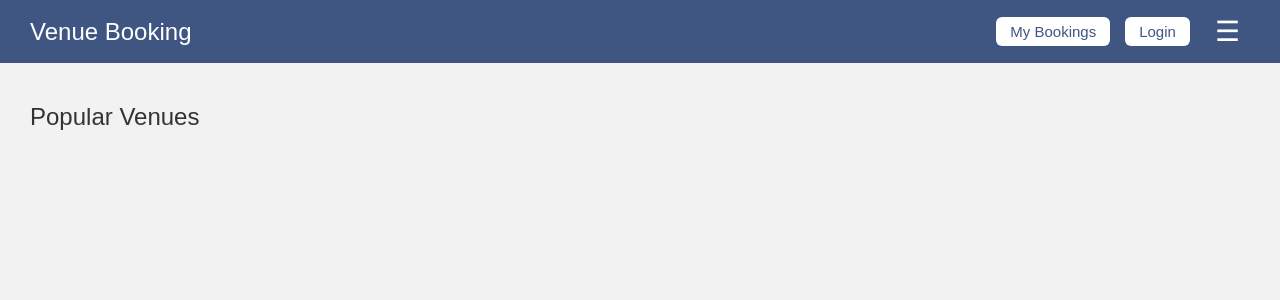
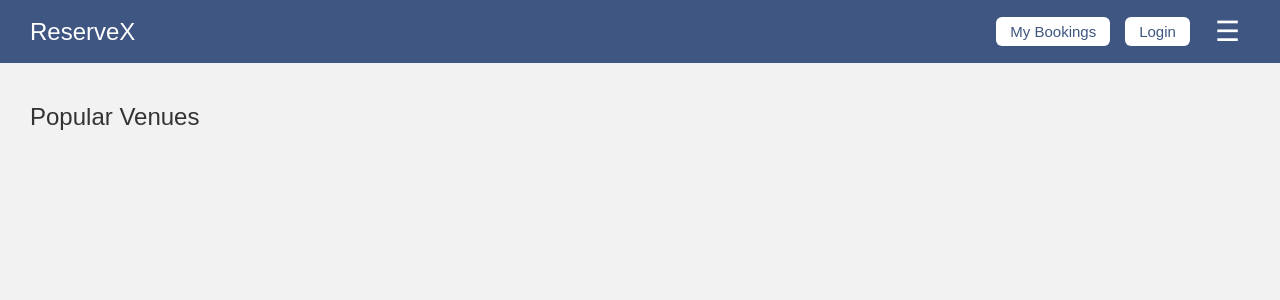
Before and after one commit to danenriquerrhine/project, a Flask app: page / in a window 1280 px wide. Shown: the top 300 px of the page. Run offline with Flask 3, Linux system fonts and the light colour scheme; data that the repository does not hold is empty.

Commit message:
Name Change

```diff
--- a/templates/Homepage.html
+++ b/templates/Homepage.html
@@ -3,7 +3,7 @@
 <head>
 <meta charset="UTF-8">
 <meta name="viewport" content="width=device-width, initial-scale=1.0">
-<title>Venue Booking Website</title>
+<title>ReserveX</title>
 <link rel="stylesheet" href="{{ url_for('static', filename='css/style.css') }}">
 <style>
 * {
@@ -191,9 +191,9 @@ h2 {
 <div class="header">
     <div class="logo">
         {% if session.is_venue_admin and not session.is_admin and session.managed_venues %}
-            <a href="{{ url_for('venue_admin_dashboard') }}" style="color: white; text-decoration: none;">Venue Booking</a>
+            <a href="{{ url_for('venue_admin_dashboard') }}" style="color: white; text-decoration: none;">ReserveX</a>
         {% else %}
-            <a href="/" style="color: white; text-decoration: none;">Venue Booking</a>
+            <a href="/" style="color: white; text-decoration: none;">ReserveX</a>
         {% endif %}
     </div>
     <div class="header-right">
```
